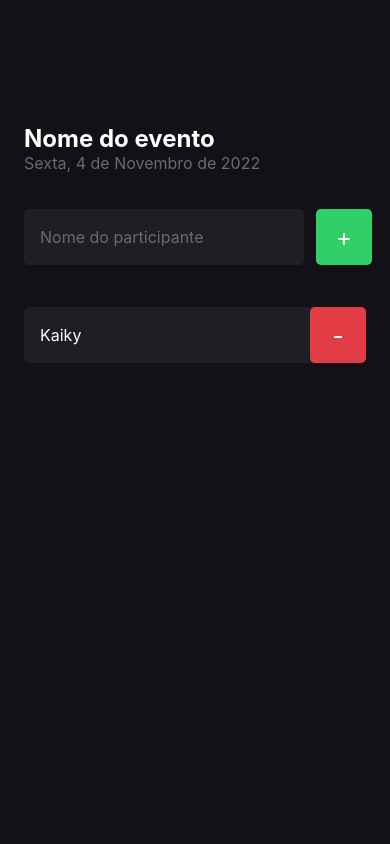
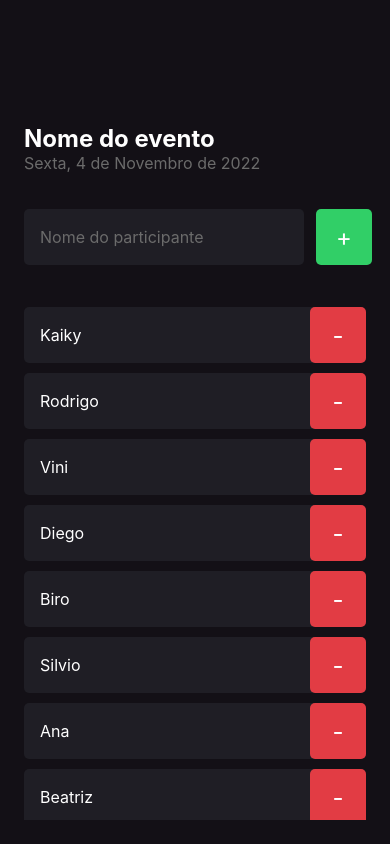
Before and after one commit to KaikySantos/imwhere, a React Native app: screen / in a window 390 px wide. Built offline with nearby package versions, Linux system fonts and the light colour scheme.

Commit message:
feat: scroll view

```diff
--- a/src/screens/Home/index.tsx
+++ b/src/screens/Home/index.tsx
@@ -1,9 +1,11 @@
-import { Text, View, TextInput, TouchableOpacity } from 'react-native';
+import { Text, View, TextInput, TouchableOpacity, ScrollView } from 'react-native';
 import { Participant } from '../../components/Participant';
 
 import { styles } from './styles';
 
 export default function Home() {
+  const participants = ["Kaiky", "Rodrigo", "Vini", "Diego", "Biro", "Silvio", "Ana", "Beatriz", "Marcos", "Antônio"]
+
   function handleParcipantAdd() {
     console.log("Você clicou no botão de adicionar!")
   }
@@ -39,7 +41,15 @@
         </TouchableOpacity>
       </View>
 
-      <Participant name="Kaiky" onRemove={() => handleParticipantRemove("Kaiky")} />
+      <ScrollView showsVerticalScrollIndicator={false}>
+        {participants.map(participant => (
+          <Participant
+            key={participant}
+            name={participant}
+            onRemove={() => handleParticipantRemove(participant)}
+          />
+        ))}
+      </ScrollView>
     </View>
   );
 }
```
